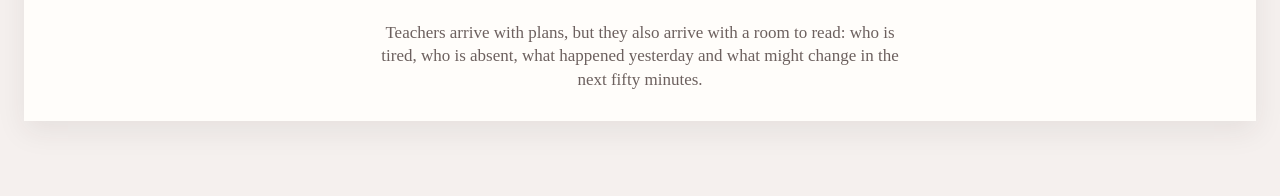
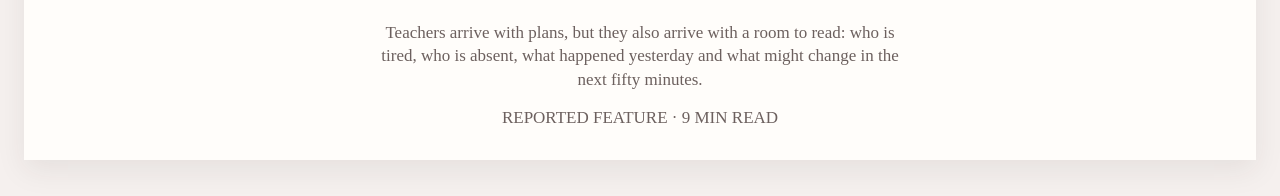
Before and after one commit to staffroom-review/staffroom-website, a Next.js app: page /stories in a window 1280 px wide. Shown: the part 1314-1510 px from the top of the page. Built offline with nearby package versions, Linux system fonts and the light colour scheme.

Commit message:
content: add feature metadata display

```diff
--- a/components/Feature.jsx
+++ b/components/Feature.jsx
@@ -8,6 +8,7 @@ export default function Feature({
   className = "",
   priority = false,
   href = "#feature",
+  meta = "",
 }) {
   return (
     <article className={`feature ${centered ? "feature--centered" : ""} ${elevated ? "feature--elevated" : ""} ${className}`.trim()}>
@@ -18,6 +19,7 @@ export default function Feature({
         {eyebrow ? <p className="eyebrow">{eyebrow}</p> : null}
         <h2><a href={href}>{title}</a></h2>
         {dek ? <p>{dek}</p> : null}
+        {meta ? <p className="story__meta">{meta}</p> : null}
       </div>
     </article>
   );
```
